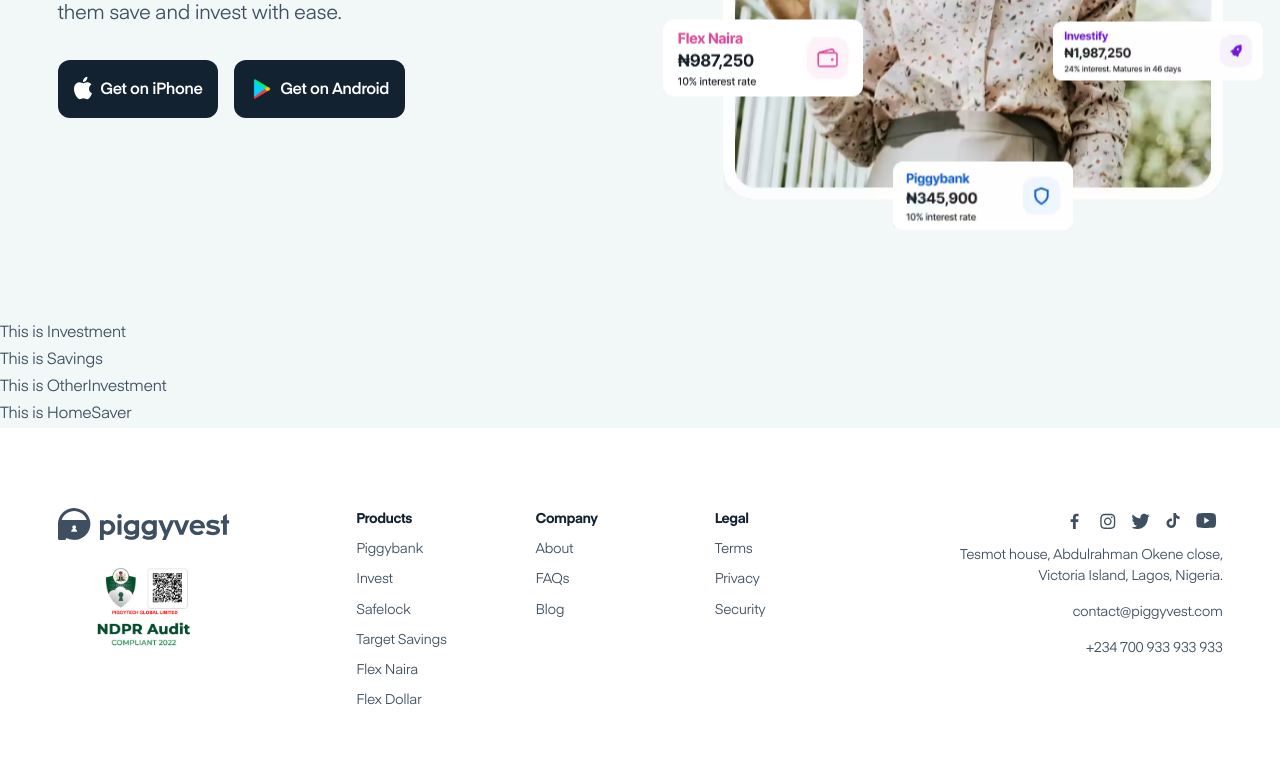
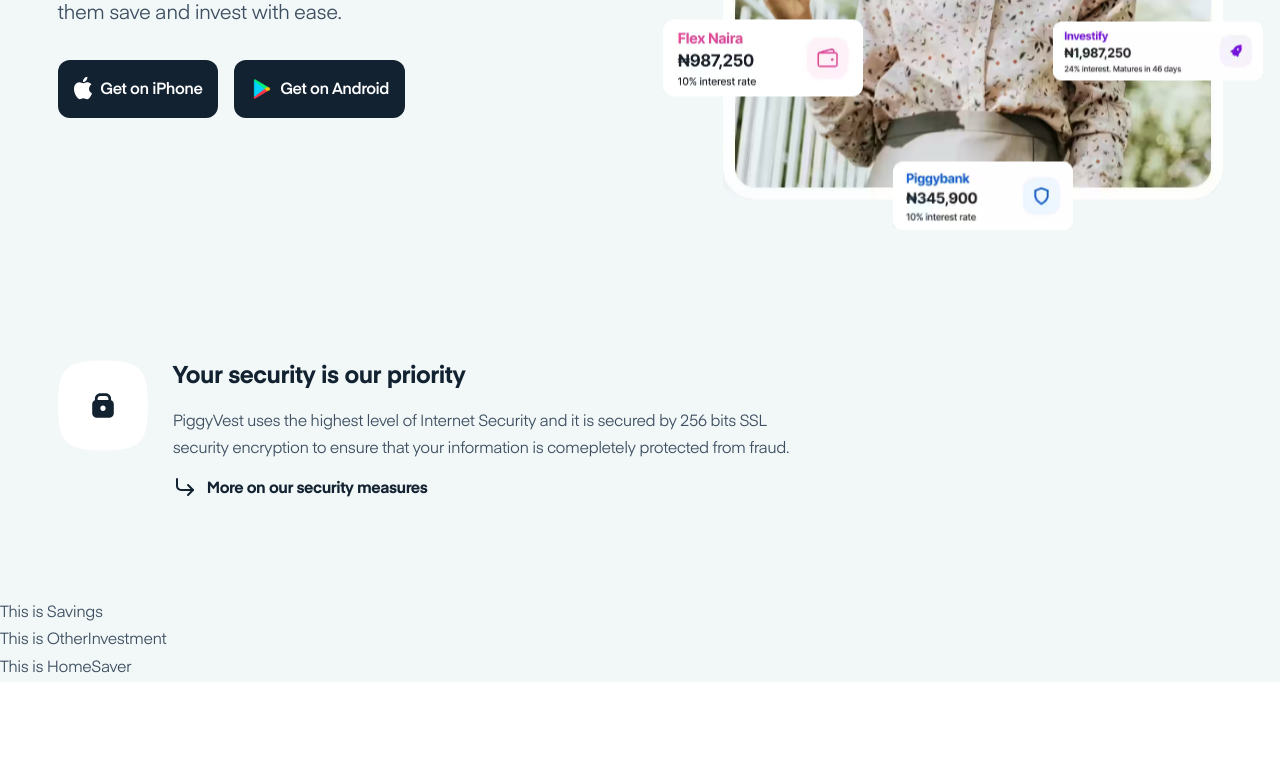
Before and after one commit to obafisayo/piggyvest, a React (Create React App) app: page / in a window 1280 px wide. Shown: the part 491-1251 px from the top of the page. Built offline with nearby package versions, Linux system fonts and the light colour scheme.

Commit message:
completed home component - Investment

```diff
--- a/src/App.css
+++ b/src/App.css
@@ -117,6 +117,10 @@
         font-size: 55px;
         line-height: 72px;
     }
+    h4 {
+        font-size: 28px;
+        line-height: 36px;
+    }
 }
 h2 {
     font-size: 51px;
--- a/src/components/Entereddiv/EnteredDiv.jsx
+++ b/src/components/Entereddiv/EnteredDiv.jsx
@@ -55,5 +55,18 @@
             margin-right: auto!important;
         }
     }
+    &.content {
+        margin-top: 0!important;
+        max-width: 700px;
+        @media only screen and (max-width: 600px) {
+            display: flex;
+            flex-direction: column;
+            align-items: center;
+        }
+        @media only screen and (max-width: 992px) {
+            margin-left: auto!important;
+            margin-right: auto!important;
+        }
+    }
 `;
 export default EnteredDiv;
--- /dev/null
+++ b/src/components/icons/DownSideArrow.jsx
@@ -0,0 +1,12 @@
+import React from "react";
+
+function DownSideArrow() {
+     return (
+          <svg width="24" height="24" viewBox="0 0 24 24" fill="none" xmlns="http://www.w3.org/2000/svg">
+               <path d="M15 10L20 15L15 20" stroke="#122231" strokeWidth="2" strokeLinecap="round" strokeLinejoin="round"></path>
+               <path d="M4 4V11C4 12.0609 4.42143 13.0783 5.17157 13.8284C5.92172 14.5786 6.93913 15 8 15H20" stroke="#122231" strokeWidth="2" strokeLinecap="round" strokeLinejoin="round"></path>
+          </svg>
+     );
+};
+
+export default DownSideArrow;
--- /dev/null
+++ b/src/components/icons/SecurityLock.jsx
@@ -0,0 +1,10 @@
+import React from "react";
+import Securitylock from "../../assets/static/svg/securitylock.svg";
+import Img from "../img/Img";
+
+function SecurityLock() {
+     return (
+          <Img src={Securitylock} alt={"security icon"} styles={{opacity: "1"}} className={"widNheight"}/>
+     );
+};
+export default SecurityLock;
--- a/src/components/img/Img.jsx
+++ b/src/components/img/Img.jsx
@@ -8,6 +8,10 @@
 }
 
 const Image = styled.img`
+     &.widNheight {
+          width: 100%!important;
+          height: auto!important;
+     }
      &.headerImg {
           @media only screen and (max-width: 600px) {
                width: 330px;
--- a/src/components/link/Link.jsx
+++ b/src/components/link/Link.jsx
@@ -11,6 +11,16 @@
      .menu &.list {
           display: block;
           color: #122231!important;
+     }
+     &.security-link {
+          color: #122231;
+          position: relative;
+          top: 3px;
+          font-family: Eina01-Bold;
+          background-image: linear-gradient(180deg,transparent 65%,#abb7ca 0);
+          background-repeat: no-repeat;
+          background-size: 0 100%;
+          transition: all .2s ease-in;
      }
      &.dropdown {
           display: flex;
--- a/src/pages/LandingPage/home/Investment/Investment.jsx
+++ b/src/pages/LandingPage/home/Investment/Investment.jsx
@@ -1,14 +1,124 @@
-import React from "react";
+import React, { useState } from "react";
 import styled from "styled-components";
+import Container from "../../../../components/container/Container";
+import DownSideArrow from "../../../../components/icons/DownSideArrow";
+import SecurityLock from "../../../../components/icons/SecurityLock";
+import EnteredDiv from "../../../../components/Entereddiv/EnteredDiv";
+import { InternalNavlink } from "../../../../components/link/Link";
 
 function Investment() {
+     const [isDivEntered, setIsDivEntered] = useState(false);
+     const style = {
+          opacity: isDivEntered ? "1" : "0",
+          transform: isDivEntered ? "translate(0px, 0px)" : "translate(0px, 100px)",
+     }
+     function handleEntered() {
+          setIsDivEntered(true);
+     }
      return (
-          <StyledSection>
-               This is Investment
+          <StyledSection className="investment security">
+               <Container>
+                    <Div className="dlgflex">
+                         <Div className="left">
+                              <Div className="ml-auto">
+                                   <SecurityLock />
+                              </Div>
+                         </Div>
+                         <Div className="right">
+                              <EnteredDiv classname={"investment security content"} threshold={0.5} whenDivIsentered={handleEntered}>
+                                   <H4 className="title security-title" style={style}>
+                                        Your security is our priority
+                                   </H4>
+                                   <P className="text">
+                                        PiggyVest uses the highest level of Internet Security and it
+                                        is secured by 256 bits SSL security encryption to ensure
+                                        that your information is comepletely protected from fraud.
+                                   </P>
+                                   <Div className="flex--2 learn-more">
+                                        <DownSideArrow />
+                                        <InternalNavlink className={"security-link"} to="/security">
+                                                  More on our security measures
+                                        </InternalNavlink>
+                                   </Div>
+                              </EnteredDiv>
+                         </Div>
+                    </Div>
+               </Container>
           </StyledSection>
      );
 };
 
 const StyledSection = styled.section`
+     padding: 40px 16px 100px;
+     @media only screen and (max-width: 992px) {
+          padding-top: 90px;
+          padding-bottom: 70px;
+     }
+     `;
+const Div = styled.div`
+     &.learn-more {
+          display: flex;
+          align-items: center;
+          margin: 10px 0 0;
+     }
+     &.dlgflex {
+          @media only screen and (min-width: 992px) {
+               display: flex;
+          }
+     }
+     &.ml-auto {
+          margin-right: 10px;
+          margin-left: auto;
+          @media only screen and (max-width: 992px) {
+               margin-right: 0!important;
+          }
+     }
+     img {
+          max-width: 100px!important;
+          height: auto;
+          @media only screen and (max-width: 992px) {
+               margin-bottom: 40px;
+          }
+     }
+     svg {
+          position: unset;
+          top: 2px;
+          vertical-align: bottom;
+          margin-right: 10px;
+     }
+     &.right {
+          position: relative;
+          width: 100%;
+          padding-right: 15px;
+          padding-left: 15px;
+     }
+`;
+const H4 = styled.h4`
+     translate: none;
+     rotate: none;
+     scale: none;
+     visibility: inherit;
+     transition: all 0.5s ease-in;
+     &.title {
+          font-size: 24px;
+          line-height: 33px;
+          @media only screen and (max-width: 600px) {
+               font-size: 30px!important;
+               line-height: 35px;
+          }
+     }
+`;
+const P = styled.p`
+     margin-top: 16px!important;
+     max-width: 621px;
+     font-size: 16px;
+     @media only screen and (max-width: 600px) {
+          font-size: 16px!important;
+          line-height: 26px;
+     }
+     @media only screen and (max-width: 992px) {
+          margin-left: auto!important;
+          margin-right: auto!important;
+     }
 `;
 export default Investment;
```
